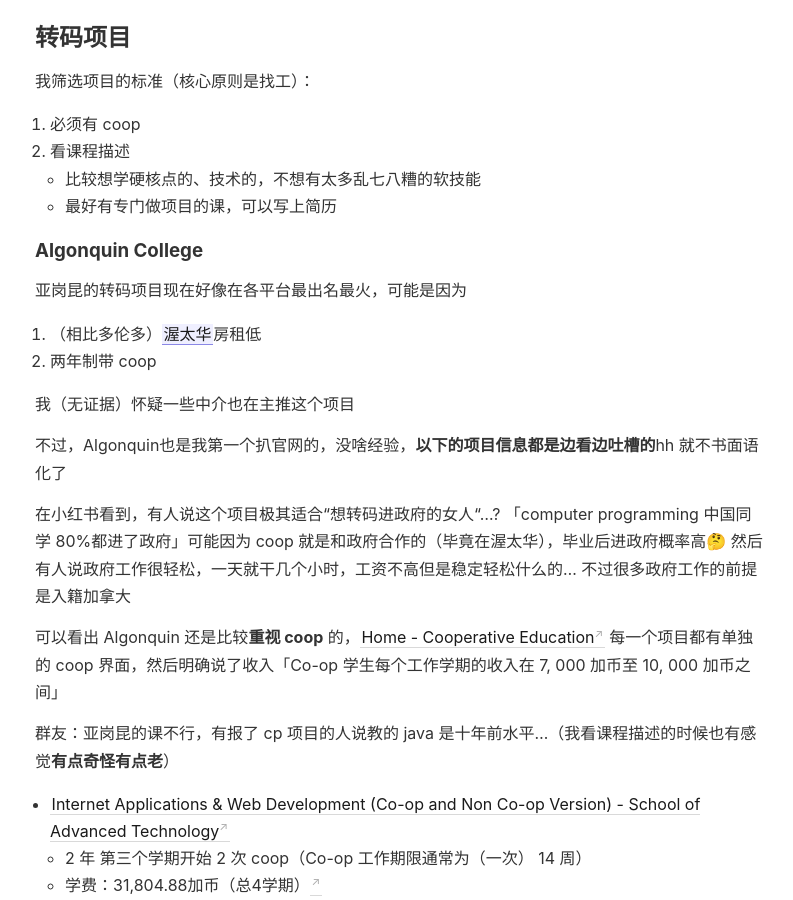
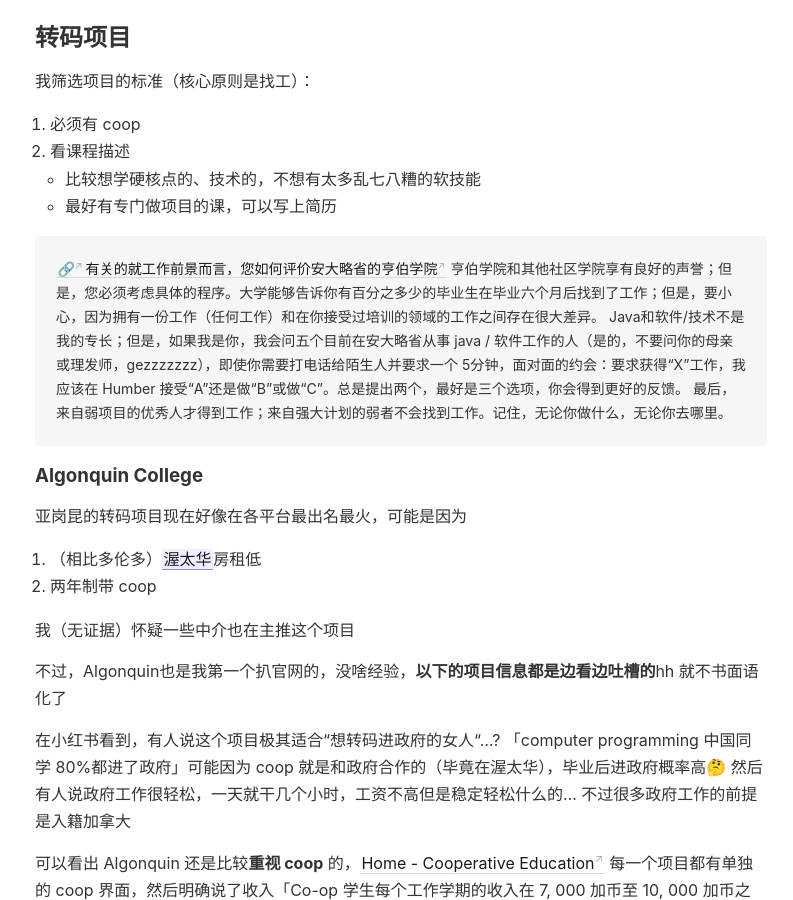
Before and after one commit to Gnblink0/InfoSharingCan, a Jekyll site: the page built from _notes/college.md, in a window 1280 px wide and 900 px high, scrolled down 870 px. Shown: the whole window, without its empty margins (101-894 px from the left). Built offline with Jekyll 4.4.1, drawn with Linux system fonts in a browser that asks for light colours; some of the changed text lies outside the part shown.

Commit message:
vault backup: 2022-09-06 23:33:18

```diff
--- a/_notes/college.md
+++ b/_notes/college.md
@@ -38,6 +38,11 @@
 	- 比较想学硬核点的、技术的，不想有太多乱七八糟的软技能
 	- 最好有专门做项目的课，可以写上简历
 
+
+>[🔗](https://www.quora.com/Which-college-should-I-choose-to-study-Computer-Science-Humber-College-or-Seneca-College)[有关的就工作前景而言，您如何评价安大略省的亨伯学院](https://www.quora.com/How-would-you-rate-Humber-College-in-Ontario-in-terms-of-job-prospects)
+亨伯学院和其他社区学院享有良好的声誉；但是，您必须考虑具体的程序。大学能够告诉你有百分之多少的毕业生在毕业六个月后找到了工作；但是，要小心，因为拥有一份工作（任何工作）和在你接受过培训的领域的工作之间存在很大差异。
+Java和软件/技术不是我的专长；但是，如果我是你，我会问五个目前在安大略省从事 java / 软件工作的人（是的，不要问你的母亲或理发师，gezzzzzzz），即使你需要打电话给陌生人并要求一个 5分钟，面对面的约会：要求获得“X”工作，我应该在 Humber 接受“A”还是做“B”或做“C”。总是提出两个，最好是三个选项，你会得到更好的反馈。
+最后，来自弱项目的优秀人才得到工作；来自强大计划的弱者不会找到工作。记住，无论你做什么，无论你去哪里。
 
 ### Algonquin College
 
@@ -375,6 +380,14 @@
 
 哈？有些人说课太难了？可能因为是c语言？
 
+### Durham College
+
+对 Durham 印象还蛮好的，毕竟 fei 西和陈永仁都在这读的
+
+但是谷歌地图评价看得有点瘆人，主要很多人说学校根本不关心学生能不能找到工作...? 然后地理位置也不是很好 而且很多项目也确实没 coop
+
+[Computer Programming (Computer Programming) 丨 Durham College](https://durhamcollege.ca/programs/computer-programming-two-year)
+
 ### Centennial College
 
 
```
